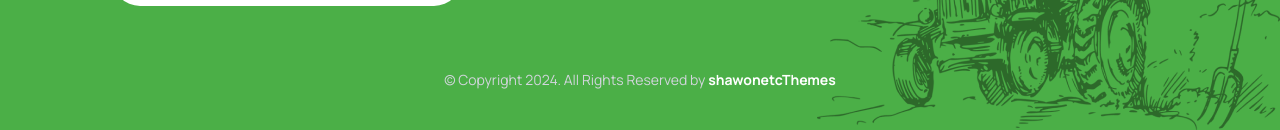
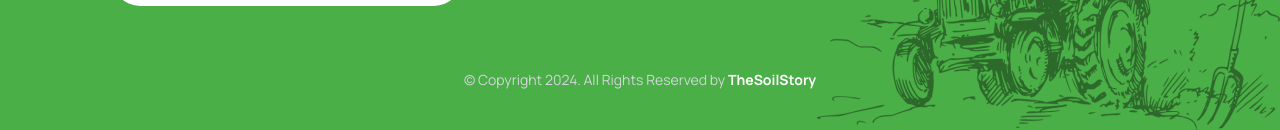
Before and after one commit to celestialeo/thesoilstory, a React (Vite) app: page / in a window 1280 px wide. Shown: the part 2676-2806 px from the top of the page. Built offline with nearby package versions, Linux system fonts and the light colour scheme.

Commit message:
team edits

```diff
--- a/src/components/Navbar/Navbar.jsx
+++ b/src/components/Navbar/Navbar.jsx
@@ -144,7 +144,7 @@ function Navbar() {
         </div>
         <span className="block text-sm text-gray-300 sm:text-center  bg-transparent pb-10">
           © Copyright 2024. All Rights Reserved by{" "}
-          <span className="text-white font-bold">shawonetcThemes</span>
+          <span className="text-white font-bold">TheSoilStory</span>
         </span>
       </div>
     </>
```
